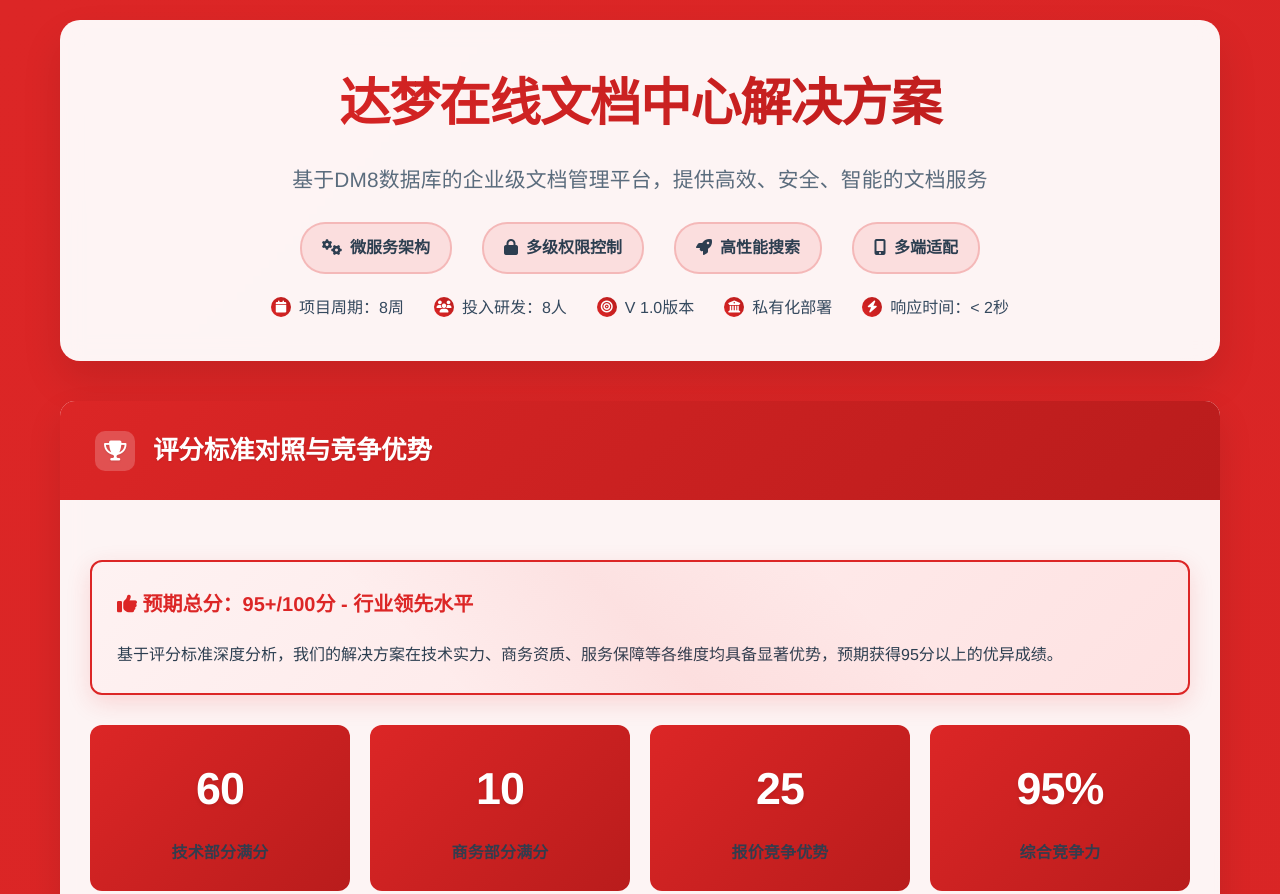
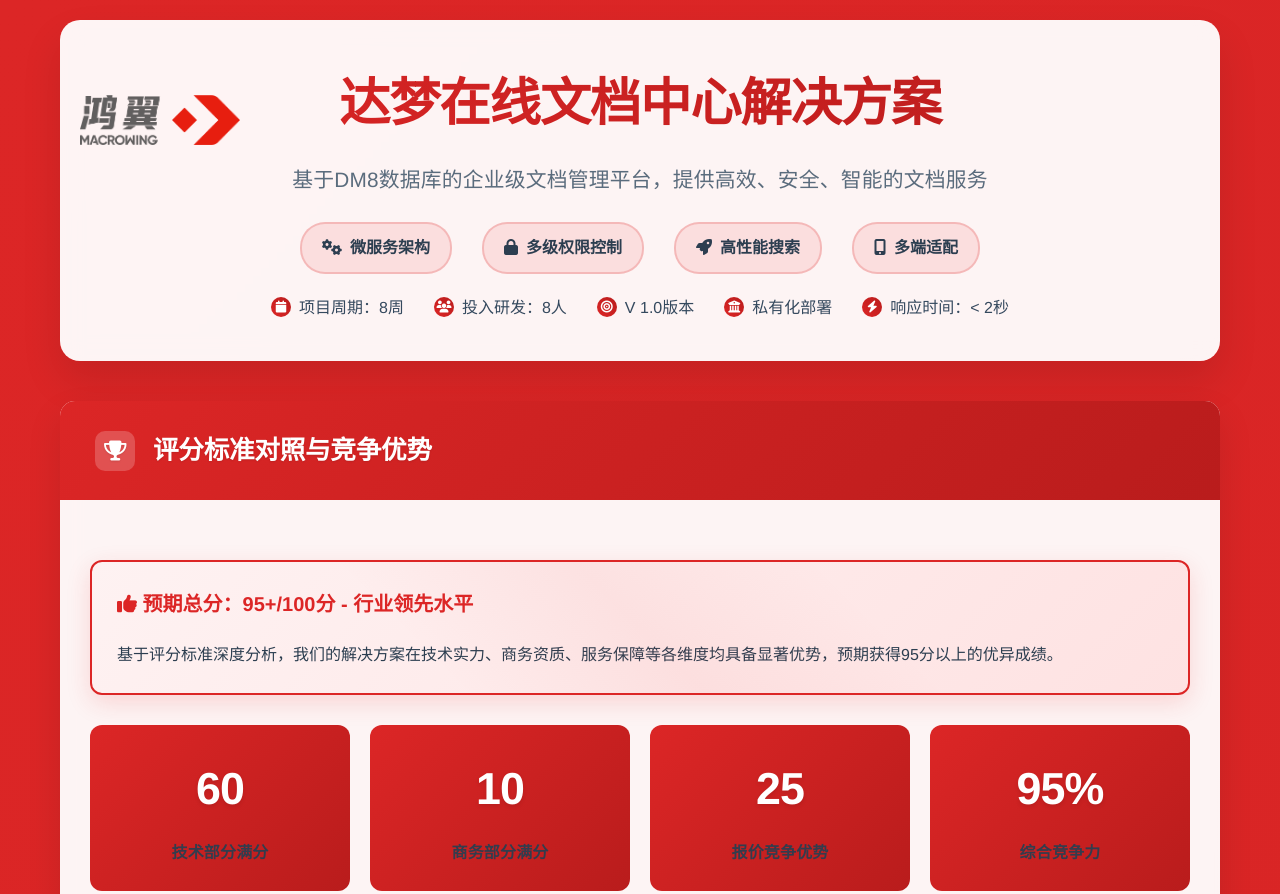
Before and after one commit to seekee421/solution-ppt, a plain HTML site: page index.html in a window 1280 px wide. Shown: the top 894 px of the page. Drawn offline with Linux system fonts and the light colour scheme.

Commit message:
feat: 添加logo图片并优化首页布局

```diff
--- a/index.html
+++ b/index.html
@@ -40,6 +40,16 @@
             border-radius: 20px;
             box-shadow: 0 20px 40px rgba(0, 0, 0, 0.1);
             backdrop-filter: blur(10px);
+            position: relative;
+        }
+
+        .header-logo {
+            position: absolute;
+            top: 20px;
+            left: 20px;
+            width: 160px;
+            height: 160px;
+            object-fit: contain;
         }
 
         .header h1 {
@@ -1491,6 +1501,7 @@
     <div class="container">
         <!-- 页面标题 -->
         <div class="header">
+            <img src="logo.png" alt="达梦数据库" class="header-logo">
             <h1>达梦在线文档中心解决方案</h1>
             <div class="subtitle">基于DM8数据库的企业级文档管理平台，提供高效、安全、智能的文档服务</div>
             <div class="hero-highlights">
```
Also changed, not shown: logo.png (added).
